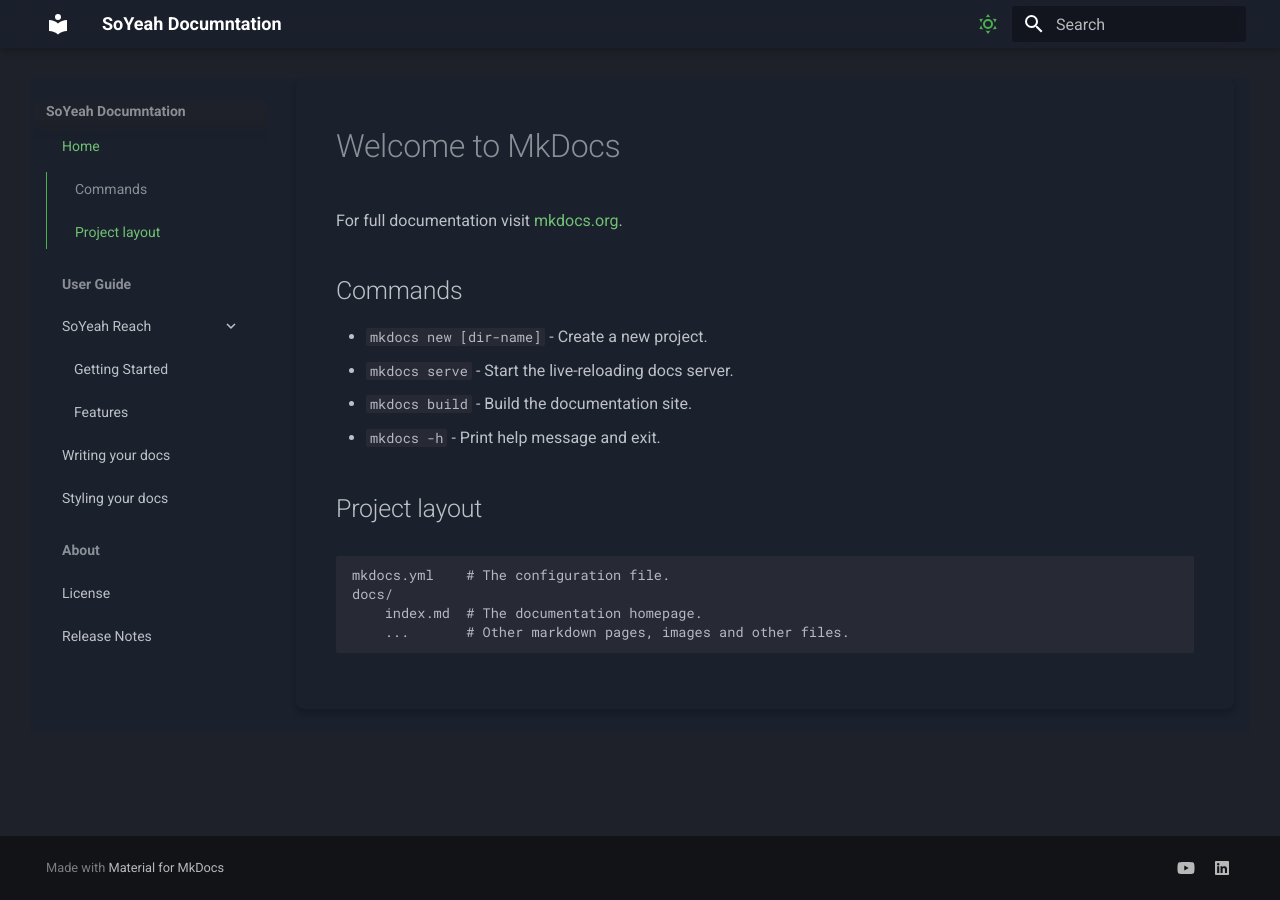
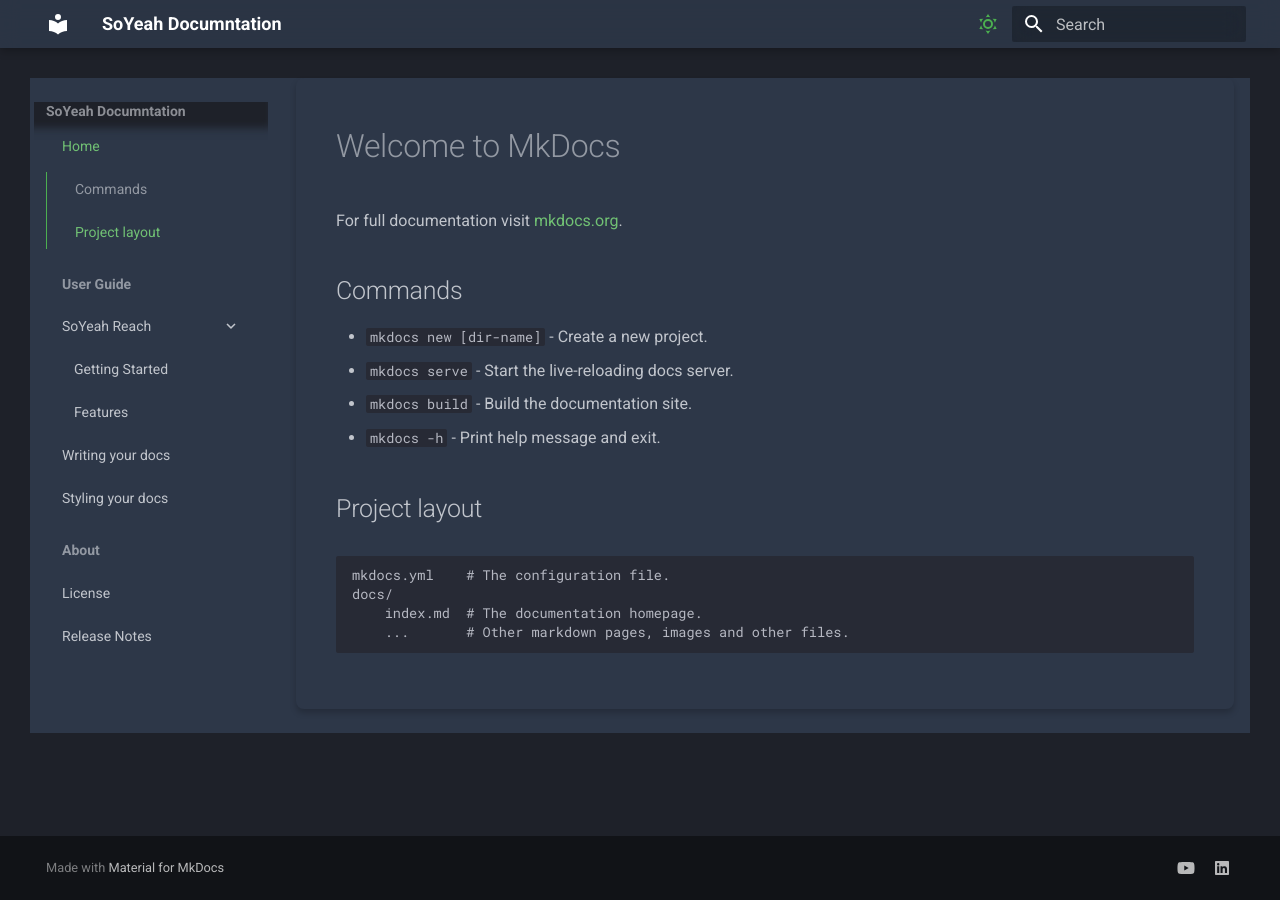
Before and after one commit to SoYeah42/Documents, an MkDocs documentation site: the page built from docs/index.md, in a window 1280 px wide. Built offline with MkDocs 1.6.1 and Material for MkDocs 9.7.7, drawn with Linux system fonts in a browser that asks for light colours.

Commit message:
css changes

```diff
--- a/docs/assets/custom.css
+++ b/docs/assets/custom.css
@@ -5,14 +5,15 @@
     --border-radius: 8px;
     --transition-speed: 0.3s;
     --md-document-bg-color: #ffffff;
+    --site-bg-dark: #2d3748;  /* Adding consistent dark grey color */
 }
 
 [data-md-color-scheme="slate"] {
     --md-primary-fg-color: #4caf50;
     --md-accent-fg-color: #673ab7;
-    --md-bg-color: #1a202c;  /* Updated to dark blue-gray */
-    --md-card-bg-color: #2d3748;  /* Slightly lighter blue-gray */
-    --md-document-bg-color: #1a202c;  /* Matching the bg-color */
+    --md-bg-color: #2d3748;  /* Changed to consistent grey */
+    --md-card-bg-color: #3a4758;  /* Slightly lighter grey */
+    --md-document-bg-color: #2d3748;  /* Matching the grey theme */
 }
 
 /* Document Background */
@@ -98,13 +99,13 @@
 /* Header Enhancement */
 .md-header {
     backdrop-filter: blur(10px);
-    background-color: rgba(26, 32, 44, 0.9);  /* Matching the new dark theme */
+    background-color: rgba(45, 55, 72, 0.9);  /* Changed to match grey theme */
 }
 
 /* Footer Styling */
 .md-footer {
     backdrop-filter: blur(10px);
-    background-color: rgba(26, 32, 44, 0.9);  /* Matching the new dark theme */
+    background-color: rgba(45, 55, 72, 0.9);  /* Changed to match grey theme */
 }
 
 /* Image Styling */
```
